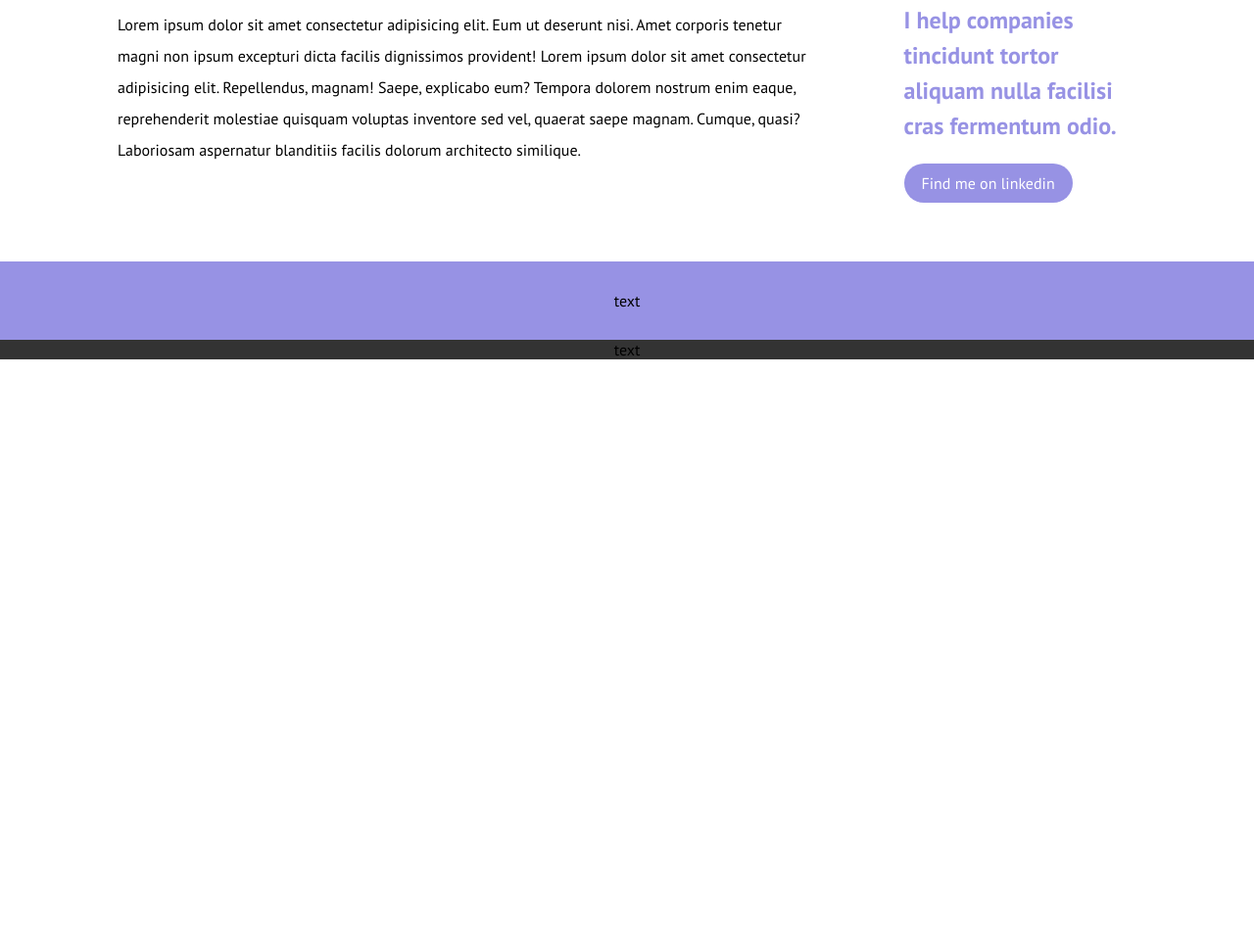
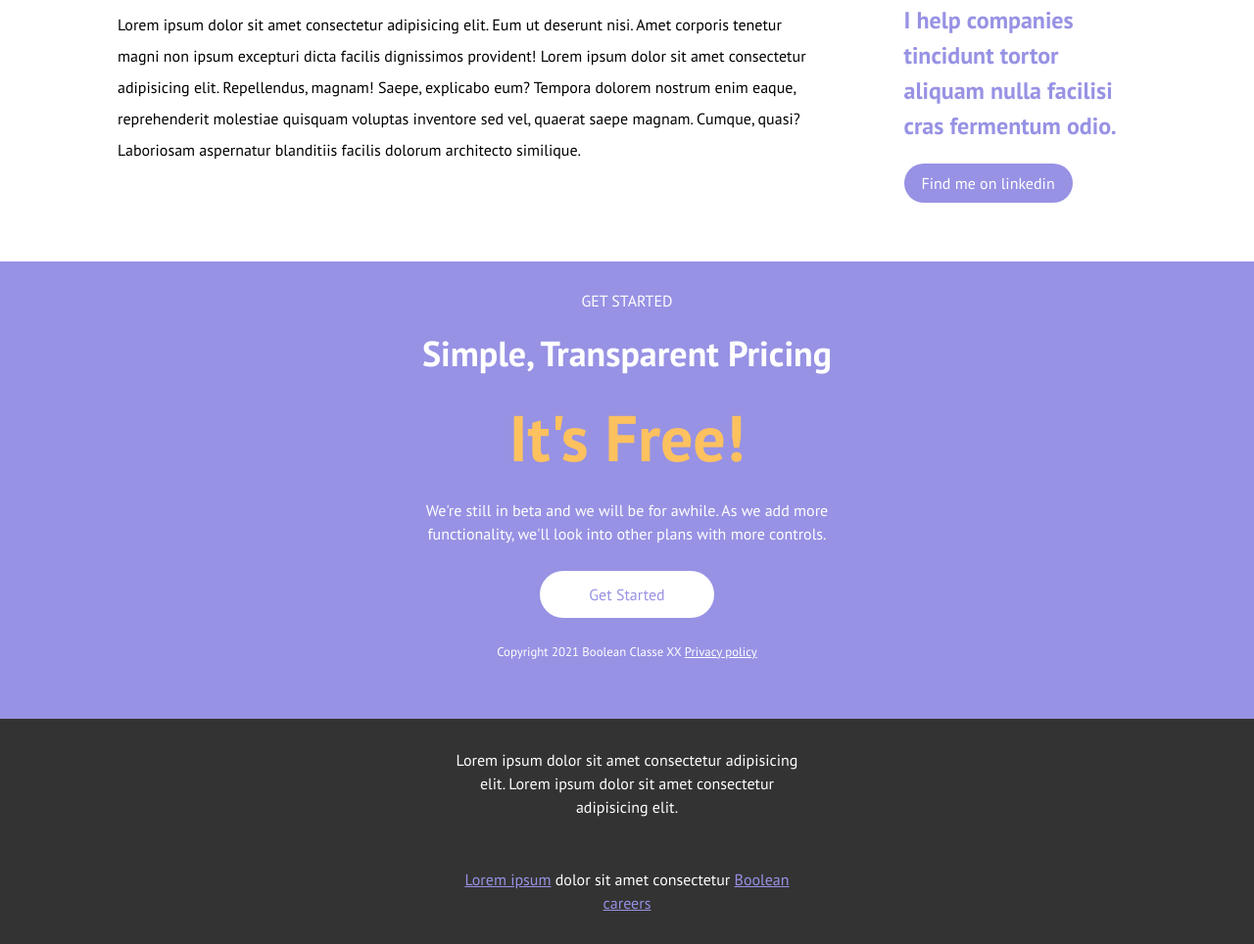
Before and after one commit to albertotaddeucci/htmlcss-responsive-layout, a plain HTML site: page index.html in a window 1280 px wide. Shown: the part 4093-5057 px from the top of the page at 98% size. Before the commit the page ends 4460 px from the top, so only its background shows below. Drawn offline with Linux system fonts and the light colour scheme.

Commit message:
completata section pricing + footer

```diff
--- a/css/style.css
+++ b/css/style.css
@@ -412,14 +412,73 @@ nav{
     text-align: center;
 
     background-color: #9792e4;
+    color: white;
 }
+
+.container-pricing span:nth-of-type(1){
+    text-transform: uppercase;
+
+}
+
+.container-pricing h2{
+    padding-block: 20px;
+}
+
+.container-pricing span:nth-of-type(2){
+    color: #fdc15f ;
+    font-weight: 700;
+    font-size: 3em;
+
+}
+
+.container-pricing p{
+    margin-top: 20px;
+    margin-bottom: 40px;
+
+}
+
+.container-pricing .button{
+    color: #9792e4;
+    padding: 14px 50px;
+
+}
+
+.container-pricing div{
+    margin-block: 40px 30px ;
+
+    font-size: 0.8em;
+}
+
+.container-pricing div a{
+
+    color: white;
+    text-decoration: underline;
+}
+
+
 
 
 /* footer */
 
 footer{
+    padding-block: 30px;
     text-align: center;
     background-color: #333333 ;
+    color: white;
+}
+
+.container-footer{
+    margin-inline: auto ;
+    max-width: 50ch;
+}
+
+footer p:nth-of-type(2){
+    margin-top: 50px;
+}
+
+footer p:nth-of-type(2) a{
+    color: #9792e4;
+    text-decoration: underline;
 }
 
 
@@ -510,6 +569,22 @@ footer{
     .col-img{
         width: 40%;
 
+
+    }
+
+    /* section pricing */
+
+    .container-pricing p{
+        margin-inline: auto;
+        width: 50ch;
+    }
+
+    .container-pricing h2{
+        font-size: 36px;
+    }
+
+    .container-pricing span:nth-of-type(2){
+        font-size: 66px;
 
     }
 
--- a/index.html
+++ b/index.html
@@ -213,11 +213,23 @@
         </section>
 
         <section id="pricing">
-            <div>text</div>
+            <div class="container-pricing padding-sides">
+                <span>Get Started</span>
+                <h2>Simple, Transparent Pricing</h2>
+                <span>It's Free!</span>
+                <p>We're still in beta and we will be for awhile. As we add more functionality, we'll look into other plans with more controls.</p>
+                <a href="#" class="button">Get Started</a>
+                <div>Copyright 2021 Boolean Classe XX <a href="#">Privacy policy</a></div>
+
+            </div>
         </section>
 
         <footer>
-            <div>text</div>
+            <div class="container-footer padding-sides">
+                <p>Lorem ipsum dolor sit amet consectetur adipisicing elit. Lorem ipsum dolor sit amet consectetur adipisicing elit. </p>
+                <p><a href="#">Lorem ipsum</a> dolor sit amet consectetur <a href="#">Boolean careers</a></p>
+
+            </div>
         </footer>
     </div>
 </body>
```
